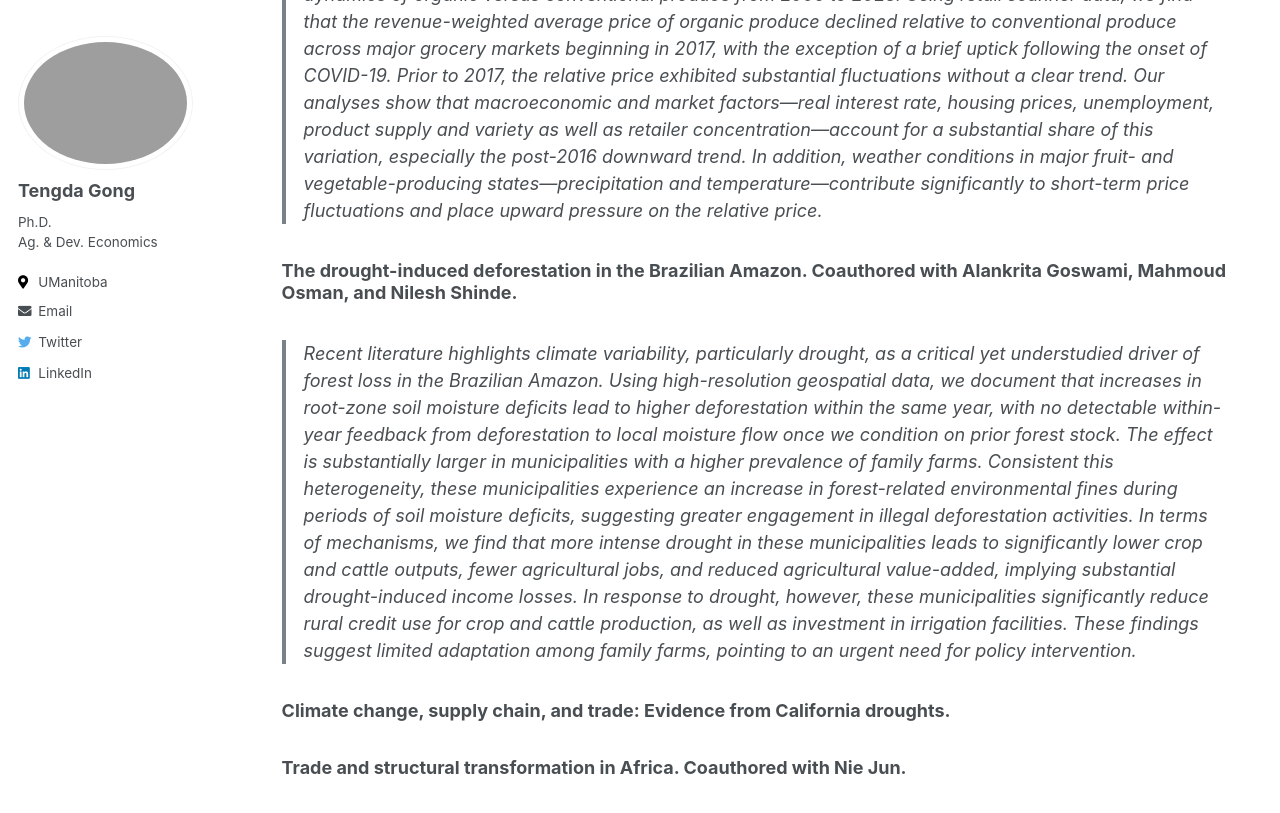
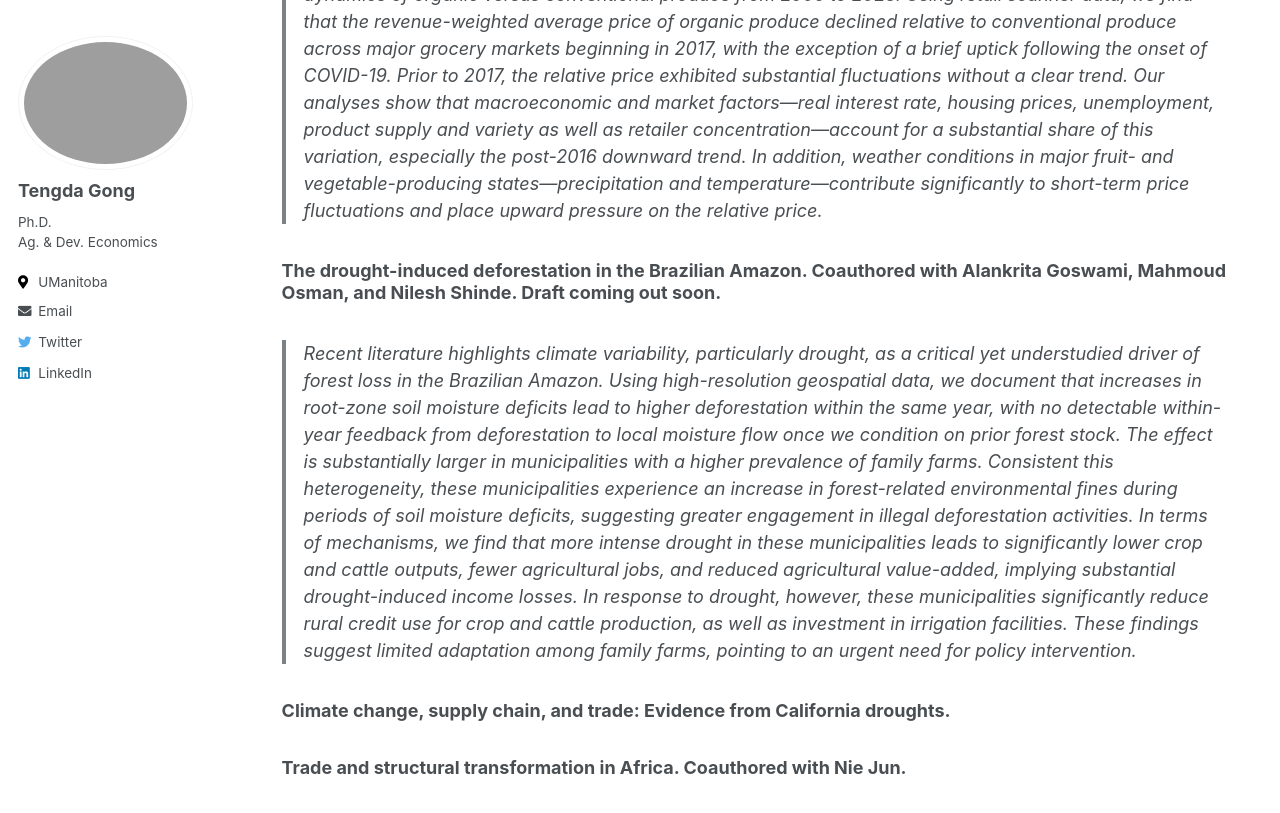
Before and after one commit to tendakung/tendakung.github.io, a Jekyll site: the page built from _pages/research.md, in a window 1280 px wide and 900 px high, scrolled down 1921 px. Shown: the top 813 px of the window. Built offline with Jekyll 4.4.1, drawn with Linux system fonts in a browser that asks for light colours.

Commit message:
Update research.md

```diff
--- a/_pages/research.md
+++ b/_pages/research.md
@@ -26,7 +26,7 @@ This paper employs a multi-agent simulation approach to investigate the extent t
 Presented at the 2025 AAEA and SEA annual meetings.
 > Fresh produce is the largest category of organic food sales in the U.S. This paper studies the relative price dynamics of organic versus conventional produce from 2006 to 2023. Using retail scanner data, we find that the revenue-weighted average price of organic produce declined relative to conventional produce across major grocery markets beginning in 2017, with the exception of a brief uptick following the onset of COVID-19. Prior to 2017, the relative price exhibited substantial fluctuations without a clear trend. Our analyses show that macroeconomic and market factors---real interest rate, housing prices, unemployment, product supply and variety as well as retailer concentration---account for a substantial share of this variation, especially the post-2016 downward trend. In addition, weather conditions in major fruit- and vegetable-producing states---precipitation and temperature---contribute significantly to short-term price fluctuations and place upward pressure on the relative price.
 
-### The drought-induced deforestation in the Brazilian Amazon. Coauthored with Alankrita Goswami, Mahmoud Osman, and Nilesh Shinde.
+### The drought-induced deforestation in the Brazilian Amazon. Coauthored with Alankrita Goswami, Mahmoud Osman, and Nilesh Shinde. Draft coming out soon.
 > Recent literature highlights climate variability, particularly drought, as a critical yet understudied driver of forest loss in the Brazilian Amazon. Using high-resolution geospatial data, we document that increases in root-zone soil moisture deficits lead to higher deforestation within the same year, with no detectable within-year feedback from deforestation to local moisture flow once we condition on prior forest stock. The effect is substantially larger in municipalities with a higher prevalence of family farms. Consistent this heterogeneity, these municipalities experience an increase in forest-related environmental fines during periods of soil moisture deficits, suggesting greater engagement in illegal deforestation activities. In terms of mechanisms, we find that more intense drought in these municipalities leads to significantly lower crop and cattle outputs, fewer agricultural jobs, and reduced agricultural value-added, implying substantial drought-induced income losses. In response to drought, however, these municipalities significantly reduce rural credit use for crop and cattle production, as well as investment in irrigation facilities. These findings suggest limited adaptation among family farms, pointing to an urgent need for policy intervention.
 
 ### Climate change, supply chain, and trade: Evidence from California droughts.
```
